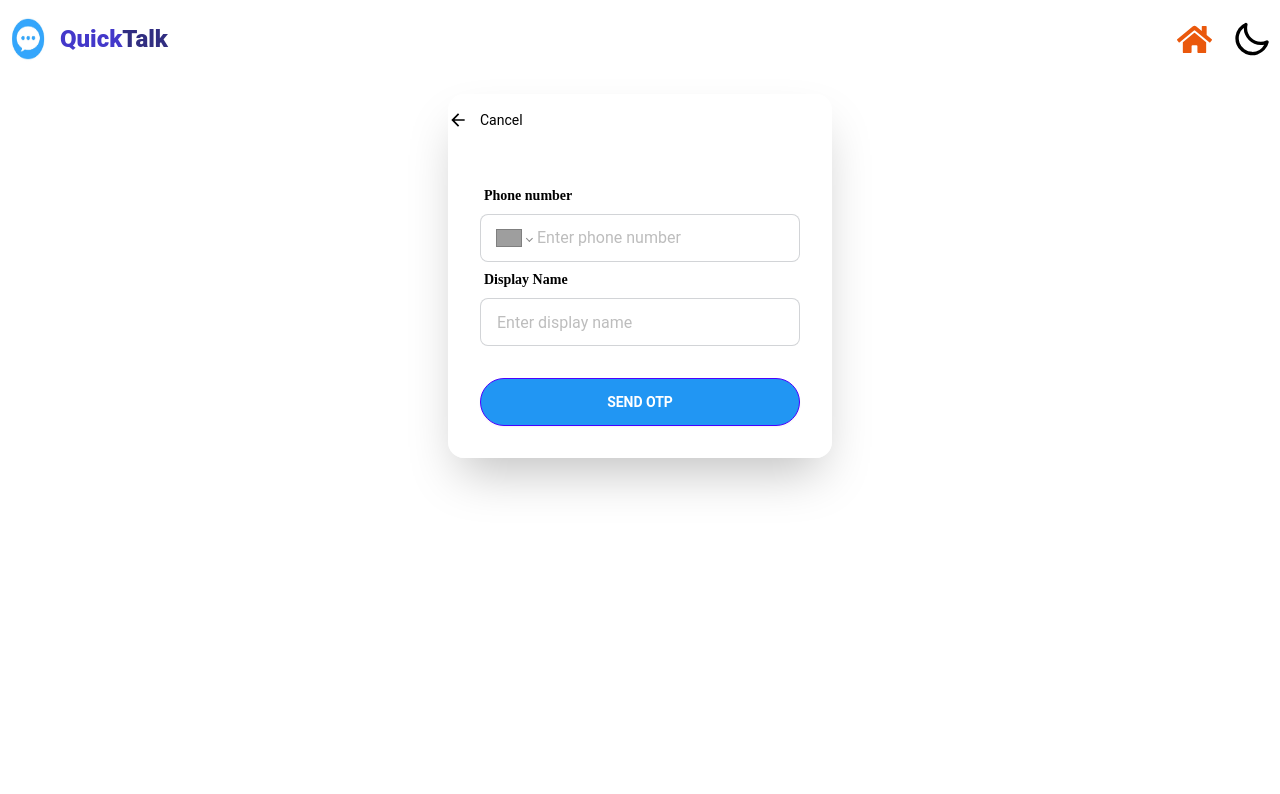
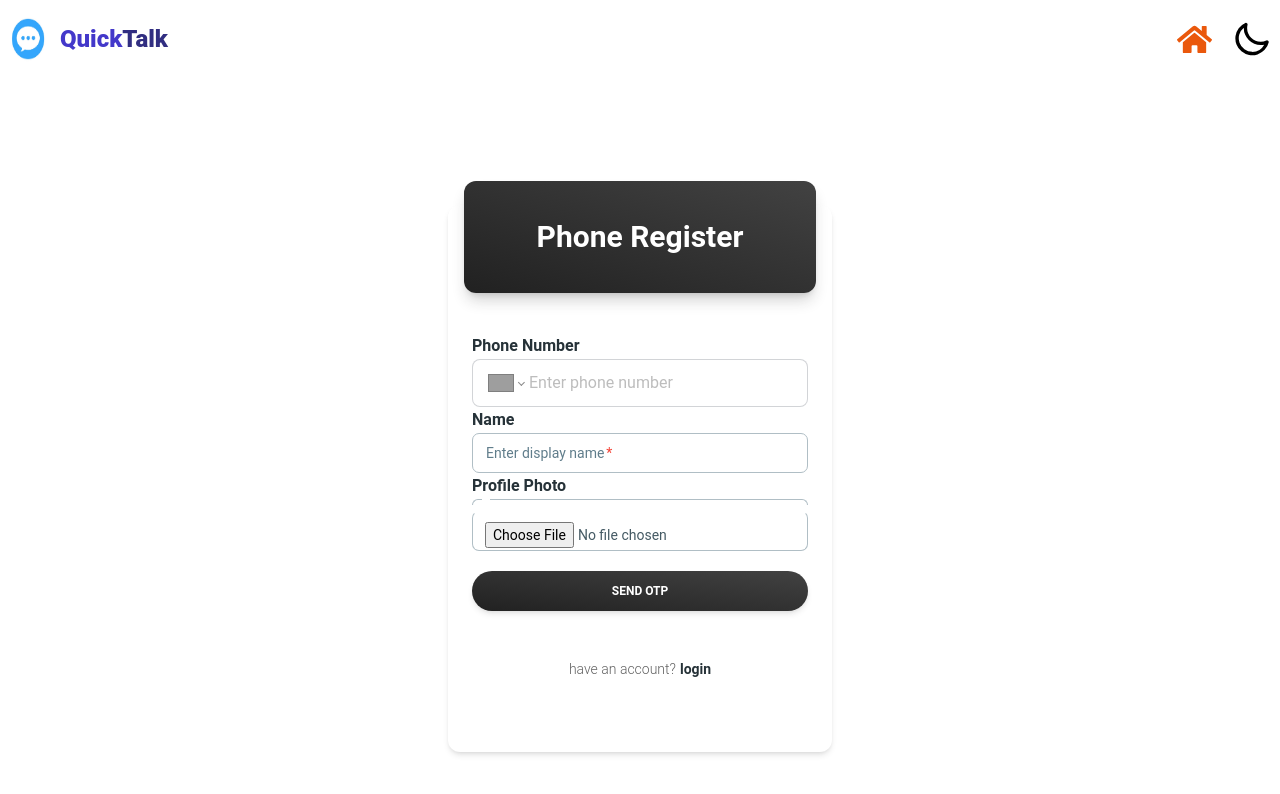
Before and after one commit to praveen2903/QuickChat, a React (Vite) app: page /phoneregister in a window 1280 px wide. Shown: the top 794 px of the page. Built offline with nearby package versions, Linux system fonts and the light colour scheme; no server answers; grey boxes are pictures that could not be loaded.

Commit message:
authentication complete

```diff
--- a/src/App.jsx
+++ b/src/App.jsx
@@ -10,6 +10,7 @@ import Welcome from "./components/chatpage/Welcome";
 import ResetPassword from "./components/Authentication/ResetPassword";
 import PhoneLogin from "./components/Authentication/PhoneLogin";
 import PhoneRegister from "./components/Authentication/PhoneRegister";
+import VerifyingEmail from "./components/Authentication/VerifyingEmail";
 
 
 export default function Example() {
@@ -31,6 +32,7 @@ export default function Example() {
             <Route path="/login" element={<Login/>}/>
             <Route path='/register' element={<Register/>}/>
             <Route path="/reset" element={<ResetPassword/>}/>
+            <Route path="/verifypage" element={<VerifyingEmail/>}/>
             <Route path="/phoneregister" element={<PhoneRegister/>}/>
             <Route path="/phonelogin" element={<PhoneLogin/>}/>
             <Route path="/chat" element={<ProtectedRoute><Welcome/></ProtectedRoute>}/>
--- a/src/components/Authentication/Login.jsx
+++ b/src/components/Authentication/Login.jsx
@@ -171,8 +171,7 @@ export default function Login() {
               <Typography variant="small" className="mt-6 flex justify-center">
                 Don&apos;t have an account?
                 <Typography
-                  as="a"
-                  href="#signup"
+                  as="p"
                   variant="small"
                   color="blue-gray"
                   className="ml-1 font-bold"
--- a/src/components/Authentication/PhoneLogin.jsx
+++ b/src/components/Authentication/PhoneLogin.jsx
@@ -1,6 +1,7 @@
+import { Card, CardBody, CardFooter, CardHeader, Typography, Button, Input } from '@material-tailwind/react';
+import OTPInput from 'react-otp-input';
 import { useState } from 'react';
 import { Link, useNavigate } from 'react-router-dom';
-import { MdOutlineArrowBack } from 'react-icons/md';
 import 'react-phone-number-input/style.css';
 import PhoneInput from 'react-phone-number-input';
 import { RecaptchaVerifier, signInWithPhoneNumber } from 'firebase/auth';
@@ -19,7 +20,9 @@ const PhoneLogin = () => {
   const setUpRecaptcha = (number) => {
     const recaptcha = new RecaptchaVerifier(auth, 'recaptcha-container', {});
     recaptcha.render();
-    return signInWithPhoneNumber(auth, number, recaptcha);
+    const confirm=signInWithPhoneNumber(auth, number, recaptcha);
+    console.log(confirm);
+    return confirm;
   };
 
   const getOtp = async (e) => {
@@ -55,24 +58,32 @@ const PhoneLogin = () => {
     }
   };
 
+  const renderInput = (props) => <Input {...props} />;
+
   return (
     <div>
       <AuthNav />
-      <div className="hero-content flex-col lg:flex-row-reverse">
-        <div className="card flex-shrink-0 w-full max-w-sm shadow-2xl bg-white bg-opacity-75">
-          <Link to="/" className="text-3xl float-left my-4 text-black flex gap-3">
-            <MdOutlineArrowBack size={20} />
-            <span className="text-sm">Cancel</span>
-          </Link>
-          <form onSubmit={getOtp} className="card-body" style={{ display: !flag ? 'block' : 'none' }}>
+      <div className='flex items-center justify-center h-screen'>
+        <Card className="w-96">
+          <CardHeader
+            variant="gradient"
+            color="gray"
+            className="mb-4 grid h-28 place-items-center"
+          >
+            <Typography variant="h3" color="white">
+              Phone Login
+            </Typography>
+          </CardHeader>
+          <CardBody className="flex flex-col gap-4">
+            <form onSubmit={getOtp} style={{ display: !flag ? 'block' : 'none' }}>
               <div className="form-control">
-              <label className="label">
-                <span className="label-text text-black font-extrabold font-serif">Phone number</span>
-              </label>
+              <Typography variant="h6" color="blue-gray" className="-mb-3">
+               Phone Number
+              </Typography>
                 <PhoneInput
                   defaultCountry="IN"
                   placeholder="Enter phone number"
-                className="input bg-white text-black input-bordered bg-opacity-75"
+                  className="input bg-white text-black input-bordered mt-3"
                   required
                   value={number}
                   onChange={setNumber}
@@ -80,28 +91,69 @@ const PhoneLogin = () => {
               </div>
               <div id="recaptcha-container" />
               <div className="form-control mt-8">
-              <button className="btn btn-primary rounded-3xl bg-blue-500 hover-bg-blue-700 text-white uppercase font-bold">
+                <Button variant="gradient" type="submit" className="rounded-3xl bg-blue-500 hover-bg-blue-700 text-white uppercase font-bold">
                   Send OTP
-              </button>
+                </Button>
               </div>
             </form>
-          <form onSubmit={verifyOtp} className="card-body" style={{ display: flag ? 'block' : 'none' }}>
+            <form onSubmit={verifyOtp} style={{ display: flag ? 'block' : 'none' }}>
               <div>
                 {err && <span className="text-red-700">{err}</span>}
               </div>
               <div className="form-control">
                 <label className="label">
-                <span className="label-text text-black font-extrabold font-serif">Enter OTP</span>
+                  <span className="label-text text-black font-extrabold font-serif mb-3">Enter OTP</span>
                 </label>
-              <input type="number" placeholder="Enter OTP....." onChange={(e) => setOtp(e.target.value)} />
+                <OTPInput
+                    value={otp}
+                    onChange={setOtp}
+                    numInputs={6}
+                    separator={<span style={{ width: "8px" }}></span>}
+                    isInputNum={true}
+                    shouldAutoFocus={true}
+                    renderInput={renderInput}
+                    inputStyle={{
+                      border: "1px solid transparent",
+                      borderRadius: "8px",
+                      width: "54px",
+                      height: "54px",
+                      fontSize: "12px",
+                      color: "#000",
+                      fontWeight: "400",
+                      caretColor: "blue"
+                    }}
+                    focusStyle={{
+                      border: "1px solid #CFD3DB",
+                      outline: "none"
+                    }}
+                />
               </div>
               <div className="form-control mt-8">
-              <button className="btn btn-primary rounded-3xl bg-blue-500 hover-bg-blue-700 text-white uppercase font-bold">
+                <Button variant="gradient" type="submit" className="rounded-3xl bg-blue-500 hover-bg-blue-700 text-white uppercase font-bold">
                   Verify OTP
-              </button>
+                </Button>
               </div>
             </form>
+          </CardBody>
+          <CardFooter className="pt-0">
+            <Typography variant="small" className="mt-6 flex justify-center">
+              Don&apos;t have an account?
+              <Typography
+                as="a"
+                variant="small"
+                color="blue-gray"
+                className="ml-1 font-bold"
+              >
+                <Link to="/phoneregister">Register</Link>
+              </Typography>
+            </Typography>
+            <Typography>
+              <div className="text-center text-red-700 p-4 m-2">
+                {err && <span>Enter correct OTP</span>}
               </div>
+            </Typography>
+          </CardFooter>
+        </Card>
       </div>
     </div>
   );
--- a/src/components/Authentication/PhoneRegister.jsx
+++ b/src/components/Authentication/PhoneRegister.jsx
@@ -1,21 +1,24 @@
 import { useState } from 'react';
 import { Link, useNavigate } from 'react-router-dom';
-import { MdOutlineArrowBack } from 'react-icons/md';
 import 'react-phone-number-input/style.css';
 import PhoneInput from 'react-phone-number-input';
 import { RecaptchaVerifier, signInWithPhoneNumber, updateProfile } from 'firebase/auth';
-import { auth, db } from '../../firebase/firebase';
+import { auth, db, storage } from '../../firebase/firebase';
 import { doc, setDoc, getDocs, collection, query, where } from 'firebase/firestore';
+import { ref, uploadBytes, getDownloadURL } from 'firebase/storage';
 import { toast } from 'react-toastify';
 import AuthNav from './AuthNav';
+import { Card, CardBody, Input, CardFooter, CardHeader, Typography, Button } from '@material-tailwind/react';
+import OTPInput from 'react-otp-input';
 
 const PhoneRegister = () => {
   const [number, setNumber] = useState('');
-  const [name, setDisplayName] = useState('');
+  const [name, setName] = useState('');
   const [err, setErr] = useState('');
   const [otp, setOtp] = useState('');
   const [flag, setFlag] = useState(false);
   const [confirmObj, setConfirmObj] = useState('');
+  const [profilePhoto, setProfilePhoto] = useState(null);
   const navigate = useNavigate();
 
   const isNumberAlreadyRegistered = async (number) => {
@@ -31,9 +34,11 @@ const PhoneRegister = () => {
   };
 
   const setUpRecaptcha = (number) => {
-    const recaptcha = new RecaptchaVerifier(auth, 'recaptcha-container', {});
+    const recaptcha = new RecaptchaVerifier('recaptcha-container', {}, auth);
     recaptcha.render();
-    return signInWithPhoneNumber(auth, number, recaptcha);
+    const confirm=signInWithPhoneNumber(auth, number, recaptcha);
+    console.log(confirm);
+    return confirm;
   };
 
   const getOtp = async (e) => {
@@ -67,84 +72,163 @@ const PhoneRegister = () => {
     setErr('');
     try {
       await confirmObj.confirm(otp);
+
+      let photoURL = '';
+      if (profilePhoto) {
+        const allowedTypes = ['image/png', 'image/jpg', 'image/jpeg', 'image/avif'];
+        if (!allowedTypes.includes(profilePhoto.type)) {
+          setErr('Please upload an image file (png, jpg, jpeg, avif).');
+          return;
+        }
+
+        const photoRef = ref(storage, `profilePhotos/${auth.currentUser.uid}`);
+        await uploadBytes(photoRef, profilePhoto);
+        photoURL = await getDownloadURL(photoRef);
+      }
+
       await updateProfile(auth.currentUser, {
         displayName: name,
+        photoURL: photoURL,
       });
+
       await setDoc(doc(db, 'users', auth.currentUser.uid), {
         uid: auth.currentUser.uid,
         phoneNumber: number,
         displayName: name,
+        photoURL: photoURL,
       });
+
       toast.success(`Registration successful, welcome ${name}`);
-      navigate('/home');
+      navigate('/chat');
     } catch (err) {
       setErr('Incorrect OTP.');
     }
   };
 
+  const renderInput = (props) => <Input {...props} />;
+
   return (
     <div>
       <AuthNav />
-      <div className="hero-content flex-col lg:flex-row-reverse">
-        <div className="card flex-shrink-0 w-full max-w-sm shadow-2xl bg-white bg-opacity-75">
-          <Link to="/" className="text-3xl float-left my-4 text-black flex gap-3">
-            <MdOutlineArrowBack size={20} />
-            <span className="text-sm">Cancel</span>
-          </Link>
-          <form onSubmit={getOtp} className="card-body" style={{ display: !flag ? 'block' : 'none' }}>
+      <div className='flex items-center justify-center h-screen'>
+        <Card className="w-96">
+          <CardHeader
+            variant="gradient"
+            color="gray"
+            className="mb-4 grid h-28 place-items-center"
+          >
+            <Typography variant="h3" color="white">
+              Phone Register
+            </Typography>
+          </CardHeader>
+          <CardBody className="flex flex-col gap-4">
+            <form onSubmit={getOtp} style={{ display: !flag ? 'block' : 'none' }}>
               <div className="form-control">
-              <label className="label">
-                <span className="label-text text-black font-extrabold font-serif">Phone number</span>
-              </label>
+              <Typography variant="h6" color="blue-gray" className="-mb-3">
+                Phone Number
+              </Typography>
                 <PhoneInput
                   defaultCountry="IN"
                   placeholder="Enter phone number"
-                className="input bg-white text-black input-bordered bg-opacity-75"
+                  className="input bg-white text-black input-bordered mt-3"
                   required
                   value={number}
                   onChange={setNumber}
                 />
               </div>
               <div className="form-control">
-              <label className="label">
-                <span className="label-text text-black font-extrabold font-serif">Display Name</span>
-              </label>
-              <input
+              <Typography variant="h6" color="blue-gray">
+                Name
+              </Typography>
+                <Input
                   type="text"
-                placeholder="Enter display name"
-                className="input bg-white text-black input-bordered bg-opacity-75"
+                  label='Enter display name'
+                  placeholder="Name"
+                  className="input bg-white text-black input-bordered"
                   required
                   value={name}
-                onChange={(e) => setDisplayName(e.target.value)}
+                  onChange={(e) => setName(e.target.value)}
+                />
+              </div>
+              <div className="form-control">
+              <Typography variant="h6" color="blue-gray">
+                Profile Photo
+              </Typography>
+                <Input
+                  type="file"
+                  accept="image/png, image/jpg, image/jpeg, image/avif"
+                  className="input bg-white text-black input-bordered mt-3"
+                  onChange={(e) => setProfilePhoto(e.target.files[0])}
                 />
               </div>
               <div id="recaptcha-container" />
               <div className="form-control mt-8">
-              <button className="btn btn-primary rounded-3xl bg-blue-500 hover-bg-blue-700 text-white uppercase font-bold">
+                <Button variant="gradient" type="submit" className="rounded-3xl bg-blue-500 hover-bg-blue-700 text-white uppercase font-bold">
                   Send OTP
-              </button>
+                </Button>
               </div>
             </form>
-          <form onSubmit={verifyOtp} className="card-body" style={{ display: flag ? 'block' : 'none' }}>
+            <form onSubmit={verifyOtp} style={{ display: flag ? 'block' : 'none' }}>
               <div>
                 {err && <span className="text-red-700">{err}</span>}
               </div>
               <div className="form-control">
-              <label className="label">
-                <span className="label-text text-black font-extrabold font-serif">Enter OTP</span>
-              </label>
-              <input type="number" placeholder="Enter OTP....." onChange={(e) => setOtp(e.target.value)} />
+              <Typography variant="h6" color="blue-gray" className="-mb-3">
+                Enter OTP
+              </Typography>
+                <OTPInput
+                    value={otp}
+                    onChange={setOtp}
+                    numInputs={6}
+                    separator={<span style={{ width: "8px" }}></span>}
+                    isInputNum={true}
+                    shouldAutoFocus={true}
+                    renderInput={renderInput}
+                    inputStyle={{
+                      border: "1px solid transparent",
+                      borderRadius: "8px",
+                      width: "54px",
+                      height: "54px",
+                      fontSize: "12px",
+                      color: "#000",
+                      fontWeight: "400",
+                      caretColor: "blue"
+                    }}
+                    focusStyle={{
+                      border: "1px solid #CFD3DB",
+                      outline: "none"
+                    }}
+                />
               </div>
               <div className="form-control mt-8">
-              <button className="btn btn-primary rounded-3xl bg-blue-500 hover-bg-blue-700 text-white uppercase font-bold">
+                <Button variant="gradient" type="submit" className="rounded-3xl bg-blue-500 hover-bg-blue-700 text-white uppercase font-bold">
                   Verify OTP
-              </button>
+                </Button>
               </div>
             </form>
+          </CardBody>
+          <CardFooter className="pt-0">
+            <Typography variant="small" className="mt-6 flex justify-center">
+              have an account?
+              <Typography
+                as="p"
+                variant="small"
+                color="blue-gray"
+                className="ml-1 font-bold"
+              >
+                <Link to="/phonelogin">login</Link>
+              </Typography>
+            </Typography>
+            <Typography>
+              <div className="text-center text-red-700 p-4 m-2">
+                {err && <span>Enter correct OTP</span>}
               </div>
+            </Typography>
+          </CardFooter>
+        </Card>
       </div>
     </div>
   );
-};
+}
 
 export default PhoneRegister;
--- a/src/components/Authentication/VerifyingEmail.jsx
+++ b/src/components/Authentication/VerifyingEmail.jsx
@@ -12,7 +12,7 @@ import { Link, useNavigate } from 'react-router-dom';
 import { deleteUser } from 'firebase/auth';
 import { useEffect,useState } from 'react';
 import { toast } from 'react-toastify';
-import {AuthNav} from './AuthNav'
+import AuthNav from './AuthNav'
 
 const VerifyingEmail = () => {
   const navigate=useNavigate()
--- a/src/firebase/firebase.jsx
+++ b/src/firebase/firebase.jsx
@@ -12,7 +12,6 @@ const firebaseConfig = {
   appId: "1:978008534924:web:e2803cd629b8b779b3f0a9",
   measurementId: "G-H0CM72THXB"
 };
-
 // Initialize Firebase
 const app = initializeApp(firebaseConfig);
 export const auth=getAuth(app)
```
Lines whose indentation alone changed are shown as unchanged.
